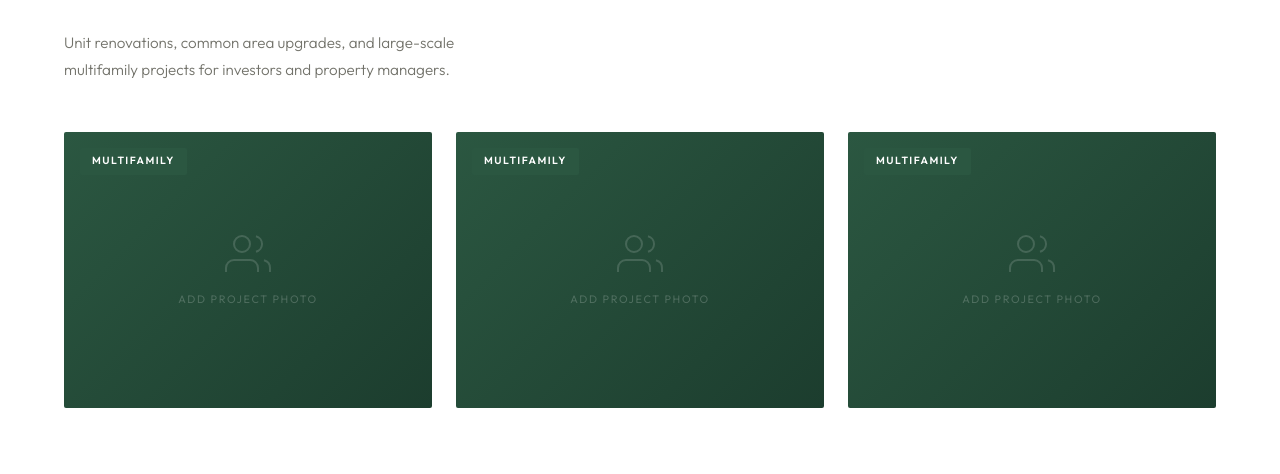
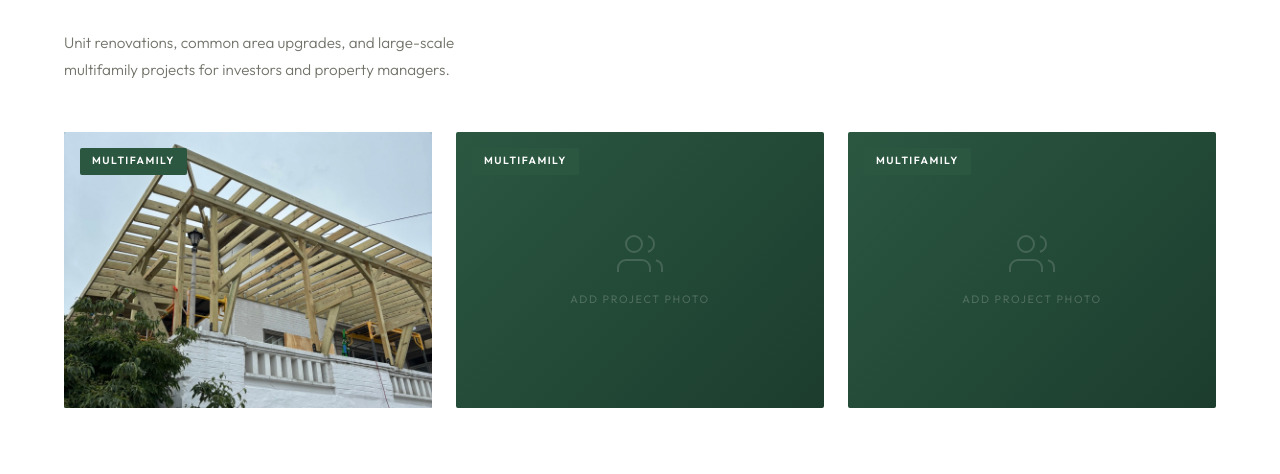
Before and after one commit to mergenzh/my-construction-website, a website: page pages/services/multifamily.html in a window 1280 px wide. Shown: the part 326-800 px from the top of the page. Drawn offline with nearby package versions, Linux system fonts and the light colour scheme.

Commit message:
Add images for other projects

```diff
--- a/pages/services/multifamily.html
+++ b/pages/services/multifamily.html
@@ -66,14 +66,14 @@
   <h2 class="section-title">Unit Renovations &amp; <em>Common Area Upgrades</em></h2>
   <div class="divider"></div>
   <p class="services-sub" style="color:var(--muted); margin-bottom:3rem;">Unit renovations, common area upgrades, and large-scale multifamily projects for investors and property managers.</p>
+
   <div class="service-gallery">
     <div class="portfolio-item">
       <div class="portfolio-label">Multifamily</div>
       <div class="portfolio-placeholder">
-        <svg width="48" height="48" fill="none" stroke="white" stroke-width="1" viewBox="0 0 24 24"><path d="M17 21v-2a4 4 0 0 0-4-4H5a4 4 0 0 0-4 4v2"/><circle cx="9" cy="7" r="4"/><path d="M23 21v-2a4 4 0 0 0-3-3.87M16 3.13a4 4 0 0 1 0 7.75"/></svg>
-        <p>Add project photo</p>
+        <img src="../../images/deck-3/1.jpeg" alt="Deck construction">
       </div>
-      <div class="portfolio-overlay"><div class="portfolio-info"><h3>Unit Renovation</h3><span>Multifamily · Pittsburgh, PA</span></div></div>
+      <div class="portfolio-overlay"><div class="portfolio-info"><h3>Common Area Upgrade</h3><span>Multifamily · Squirrel Hill</span></div></div>
     </div>
     <div class="portfolio-item">
       <div class="portfolio-label">Multifamily</div>
```
